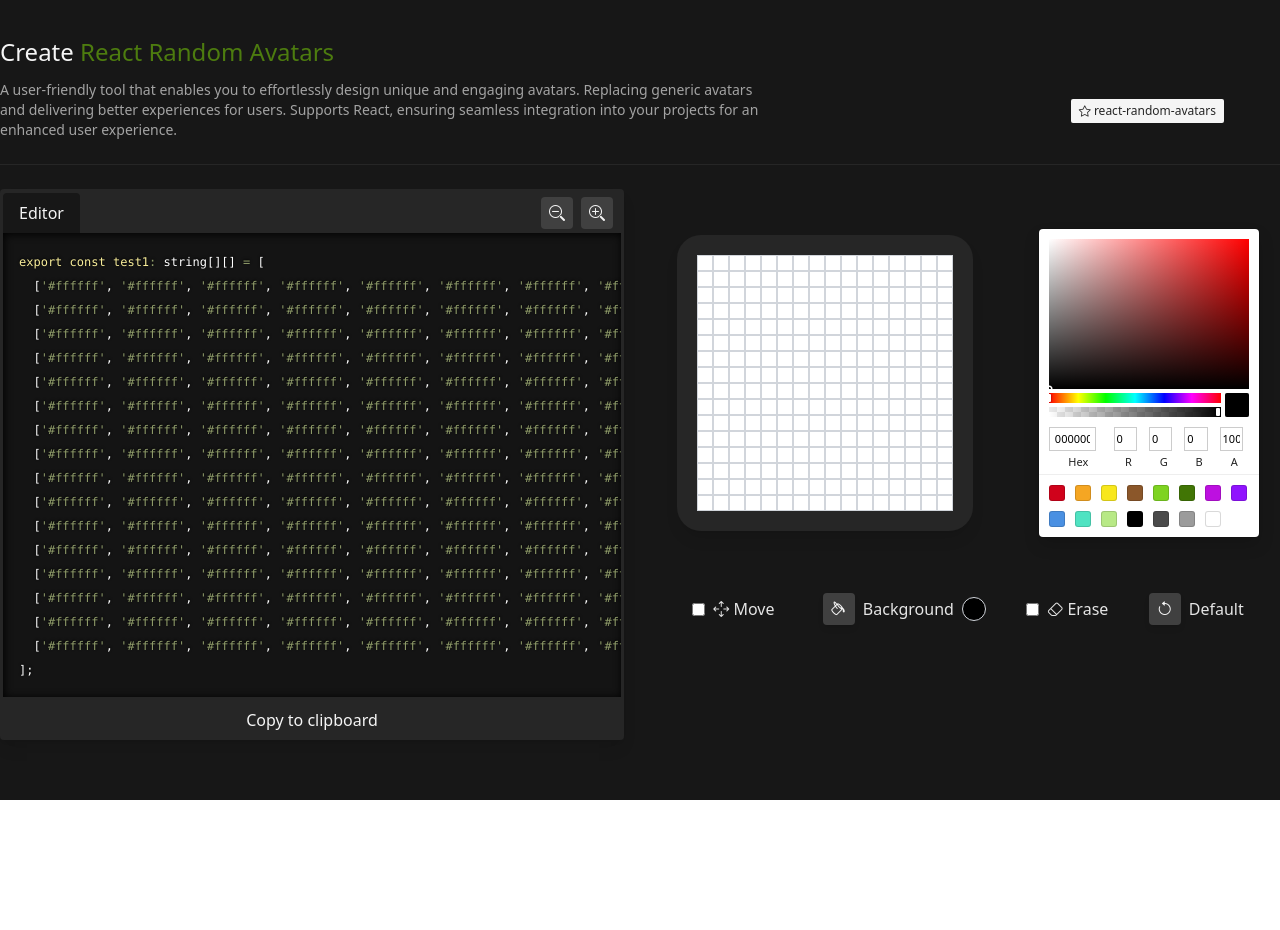
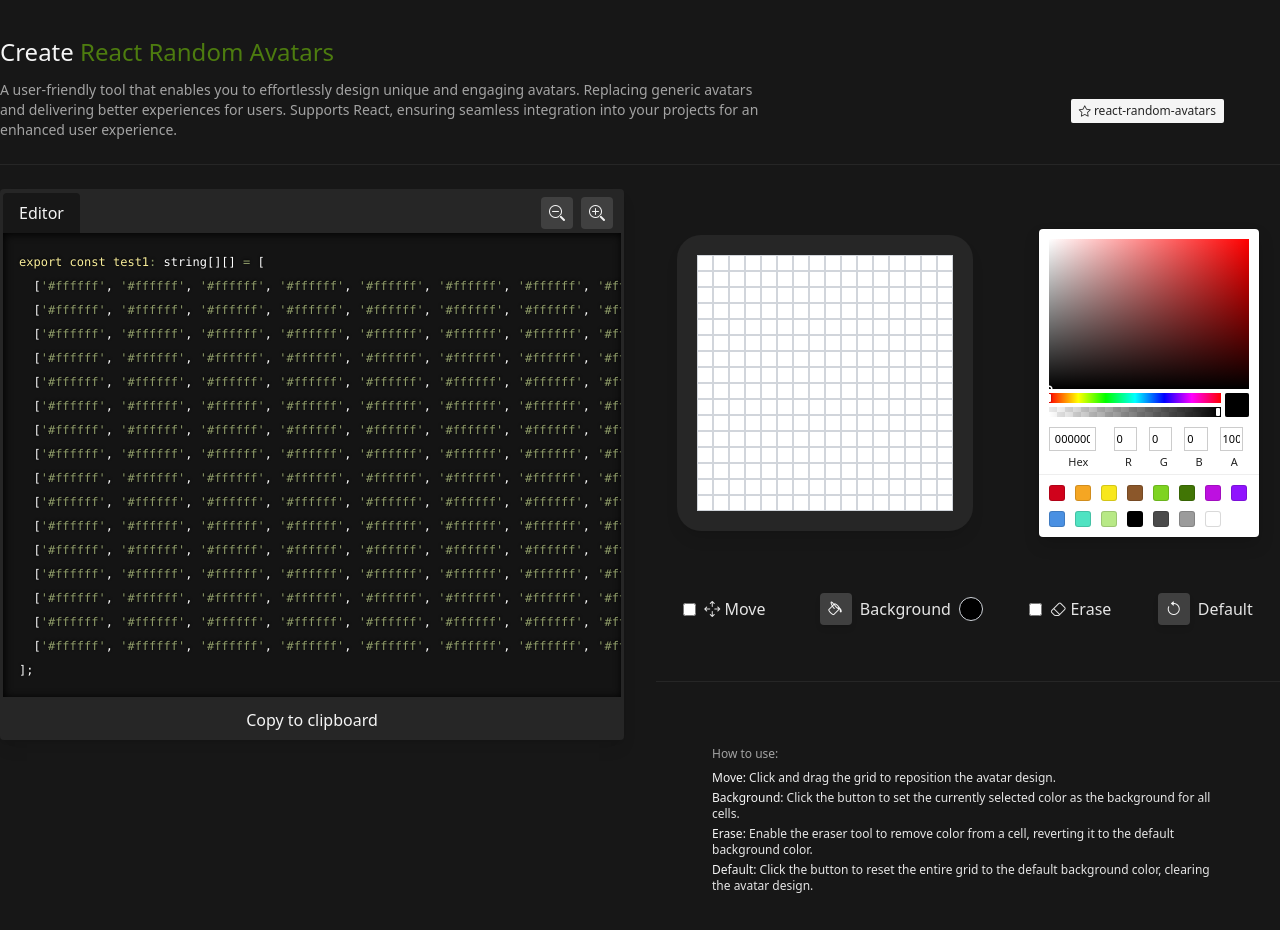
Before and after one commit to sagi403/create-random-avatar, a React (Create React App) app: page / in a window 1280 px wide. Before the commit the page ends 800 px from the top, so only its background shows below. Built offline with nearby package versions, Linux system fonts and the light colour scheme.

Commit message:
Adding some How to use tips

```diff
--- a/src/components/AvatarDesign.jsx
+++ b/src/components/AvatarDesign.jsx
@@ -181,10 +181,10 @@
         </div>
       </div>
 
-      <div className="flex items-center justify-around m-4">
+      <div className="flex flex-col md:flex-row gap-6 items-center justify-around m-4">
         <label
           htmlFor="dragMode"
-          className="inline-flex items-center mr-2 text-neutral-200"
+          className="inline-flex items-center mr-2 text-neutral-200 whitespace-nowrap"
         >
           <input
             type="checkbox"
@@ -197,7 +197,7 @@
             <i className="bi bi-arrows-move"></i> Move
           </span>
         </label>
-        <div className="flex items-center">
+        <div className="flex items-center whitespace-nowrap">
           <button
             className="bg-neutral-700 text-neutral-100 px-2 py-1 rounded hover:bg-neutral-600 focus:outline-none focus:ring-2 focus:ring-neutral-500 transition-all duration-200 ease-in-out shadow-md"
             onClick={applyColorToAll}
@@ -211,7 +211,7 @@
           ></div>
         </div>
 
-        <label className="inline-flex items-center text-neutral-200">
+        <label className="inline-flex items-center text-neutral-200 whitespace-nowrap">
           <input
             type="checkbox"
             checked={mode === MODES.eraser}
@@ -221,7 +221,7 @@
             <i className="bi bi-eraser"></i> Erase
           </span>
         </label>
-        <div>
+        <div className="whitespace-nowrap">
           <button
             className="bg-neutral-700 text-neutral-100 px-2 py-1 rounded hover:bg-neutral-600 focus:outline-none focus:ring-2 focus:ring-neutral-500 transition-all duration-200 ease-in-out shadow-md"
             onClick={resetToDefault}
@@ -231,6 +231,28 @@
           <span className="ml-2 text-neutral-200">Default</span>
         </div>
       </div>
+      <hr className="border-neutral-800 mt-10 mb-16" />
+      <div className="text-xs text-neutral-200 px-5 md:px-0 mx-0 xl:mx-14">
+        <h3 className="mb-2 text-neutral-400">How to use:</h3>
+        <p className="pb-1">
+          <span className="text-neutral-100">Move:</span> Click and drag the
+          grid to reposition the avatar design.
+        </p>
+        <p className="pb-1">
+          <span className="text-neutral-100">Background:</span> Click the button
+          to set the currently selected color as the background for all cells.
+        </p>
+        <p className="pb-1">
+          <span className="text-neutral-100">Erase:</span> Enable the eraser
+          tool to remove color from a cell, reverting it to the default
+          background color.
+        </p>
+        <p>
+          <span className="text-neutral-100">Default:</span> Click the button to
+          reset the entire grid to the default background color, clearing the
+          avatar design.
+        </p>
+      </div>
     </div>
   );
 };
```
